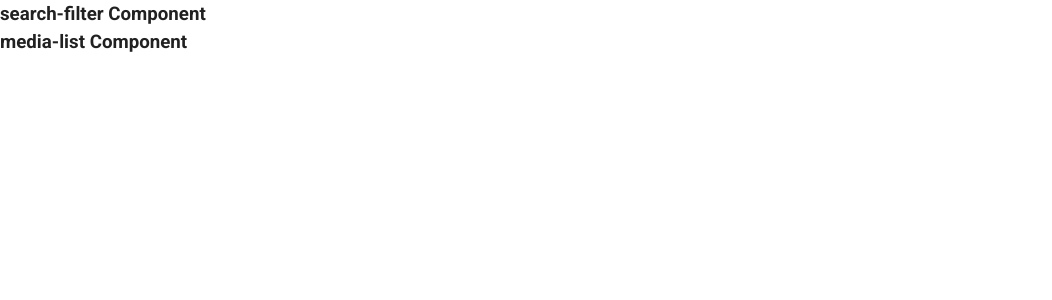
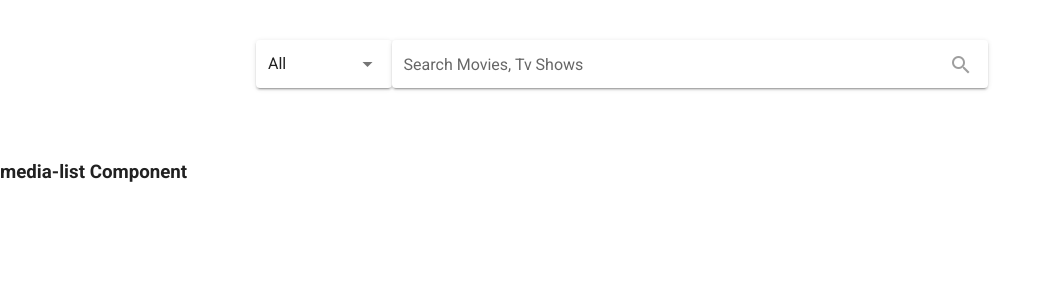
Before and after one commit to shubhamshekhar23/Movie-Watchlist, a Vue app: page / in a window 1280 px wide. Shown: the top 300 px of the page, without its empty margins (0-1052 px from the left). Built offline with nearby package versions, Linux system fonts and the light colour scheme.

Commit message:
ui for search filter added with styling

```diff
--- a/src/components/search-filter/search-filter.html
+++ b/src/components/search-filter/search-filter.html
@@ -1,4 +1,21 @@
-
 <section class="search-filter">
-  <h1>search-filter Component</h1>
+  <div class="flex-container">
+    <v-select
+      class="select-media-type"
+      :items="items"
+      label="Solo field"
+      v-model="mediaType"
+      solo
+    ></v-select>
+    <v-text-field
+      class="search-input"
+      label="Search Movies, Tv Shows"
+      solo
+      v-model="mediaSearchInput"
+      @keydown.enter="searchMedia"
+    ></v-text-field>
+    <v-btn @click="searchMedia()" color="grey" icon class="search-btn">
+      <v-icon>mdi-magnify</v-icon>
+    </v-btn>
+  </div>
 </section>
--- a/src/components/search-filter/search-filter.js
+++ b/src/components/search-filter/search-filter.js
@@ -1,20 +1,15 @@
-
 export default {
-  name: 'search-filter',
+  name: "search-filter",
   components: {},
   props: [],
-  data () {
+  data() {
     return {
-
-    }
+      items: ["All", "Movies", "Tv-Series"],
+      mediaSearchInput: "",
+      mediaType: "All",
+    };
   },
-  computed: {
-
-  },
-  mounted () {
-
-  },
-  methods: {
-
-  }
-}
+  computed: {},
+  mounted() {},
+  methods: {},
+};
--- a/src/components/search-filter/search-filter.scss
+++ b/src/components/search-filter/search-filter.scss
@@ -1,3 +1,20 @@
 .search-filter {
-
+  margin: 40px 0px;
+  .flex-container {
+    display: flex;
+    justify-content: center;
+    padding: 0% 20%;
+    align-items: baseline;
+    .select-media-type {
+      width: 10%;
+    }
+    .search-input {
+      width: 70%;
+    }
+    .search-btn {
+      position: relative;
+      right: 45px;
+      top: 5px;
+    }
+  }
 }
```
